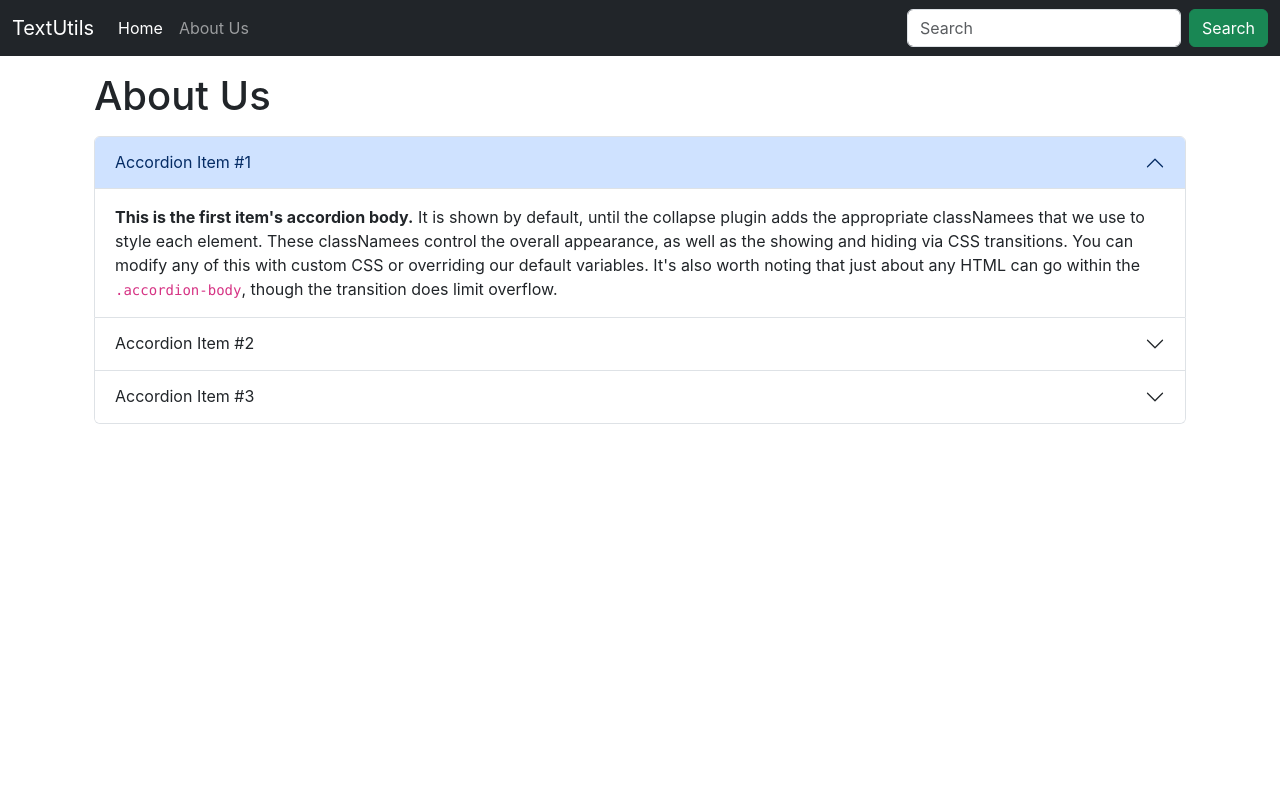
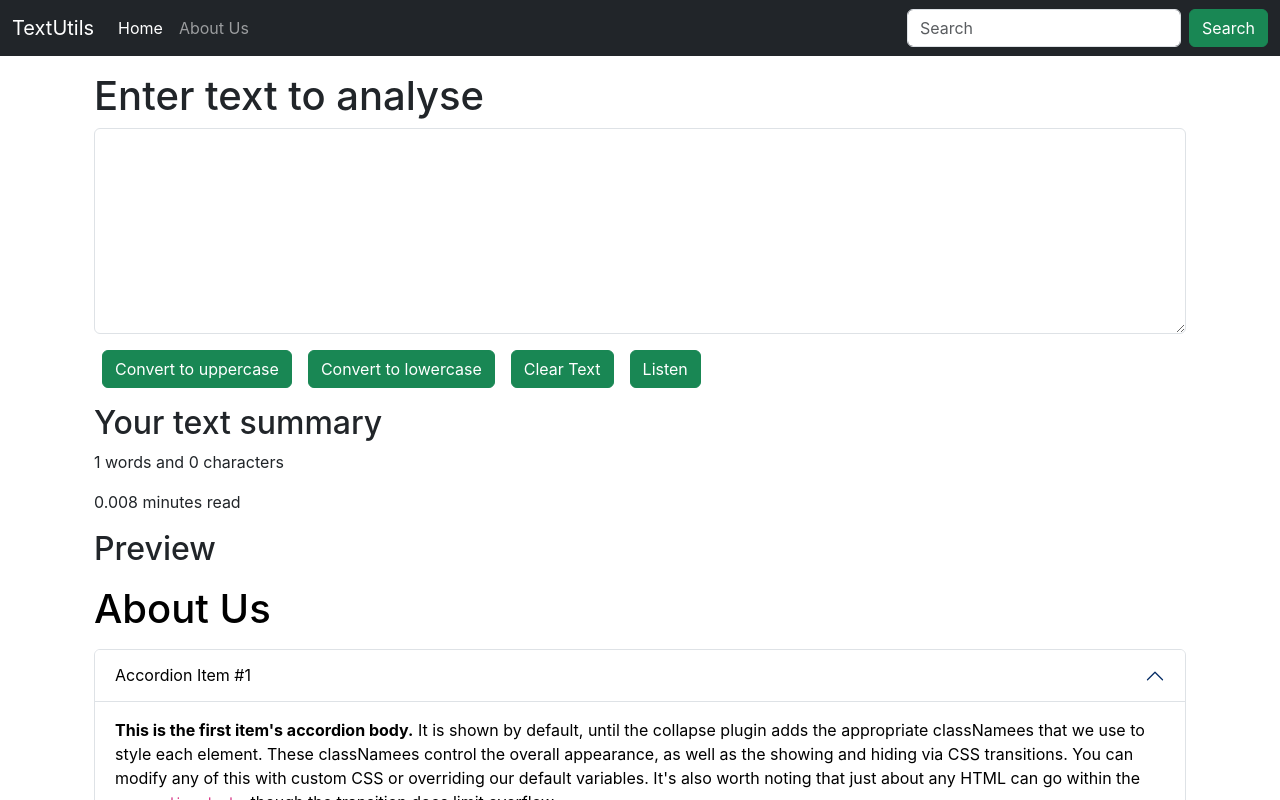
Before and after one commit to ayushigupta4/Learning-react, a React (Create React App) app: page / in a window 1280 px wide. Shown: the top 800 px of the page. Built offline with nearby package versions, Linux system fonts and the light colour scheme.

Commit message:
Add dark/light mode feature

```diff
--- a/src/App.js
+++ b/src/App.js
@@ -10,7 +10,7 @@ function App() {
       <Navbar title="TextUtils" home="Home" about="About Us"/>
       <div className="container my-3">
 
-        {/* <TextForm heading="Enter text to analyse"/> */}
+        <TextForm heading="Enter text to analyse"/>
 
         <About/>
       </div>
--- a/src/components/About.js
+++ b/src/components/About.js
@@ -1,47 +1,76 @@
-import React from 'react'
+import React, {useState} from 'react'
 
 export default function About() {
+
+    const [myStyle, setMyStyle] = useState({
+        color: 'black',
+        backgroundColor: 'white'
+    });
+
+    const [btntext, setBtnText] = useState("Dark Mode");
+
+    const toggleStyle = () => {
+        if(myStyle.color === 'black') {
+            setMyStyle({
+                color: 'white',
+                backgroundColor: 'black',
+                border: '1px solid while'
+            });
+            setBtnText("Light mode");
+        }
+        else {
+            setMyStyle({
+                color: 'black',
+                backgroundColor: 'white'
+            });
+            setBtnText("Dark mode");
+        }
+    }
+
   return (
-    <div className='container'>
+    <div className='container' style={myStyle}>
         <h1 className="my-3">About Us</h1>
         <div className="accordion" id="accordionExample">
             <div className="accordion-item">
                 <h2 className="accordion-header">
-                <button className="accordion-button" type="button" data-bs-toggle="collapse" data-bs-target="#collapseOne" aria-expanded="true" aria-controls="collapseOne">
+                <button style={myStyle} className="accordion-button" type="button" data-bs-toggle="collapse" data-bs-target="#collapseOne" aria-expanded="true" aria-controls="collapseOne">
                     Accordion Item #1
                 </button>
                 </h2>
                 <div id="collapseOne" className="accordion-collapse collapse show" data-bs-parent="#accordionExample">
-                    <div className="accordion-body">
+                    <div className="accordion-body" style={myStyle}>
                         <strong>This is the first item's accordion body.</strong> It is shown by default, until the collapse plugin adds the appropriate classNamees that we use to style each element. These classNamees control the overall appearance, as well as the showing and hiding via CSS transitions. You can modify any of this with custom CSS or overriding our default variables. It's also worth noting that just about any HTML can go within the <code>.accordion-body</code>, though the transition does limit overflow.
                     </div>
                 </div>
             </div>
             <div className="accordion-item">
                 <h2 className="accordion-header">
-                <button className="accordion-button collapsed" type="button" data-bs-toggle="collapse" data-bs-target="#collapseTwo" aria-expanded="false" aria-controls="collapseTwo">
+                <button style={myStyle}  className="accordion-button collapsed" type="button" data-bs-toggle="collapse" data-bs-target="#collapseTwo" aria-expanded="false" aria-controls="collapseTwo">
                 Accordion Item #2
                 </button>
                 </h2>
                 <div id="collapseTwo" className="accordion-collapse collapse" data-bs-parent="#accordionExample">
-                    <div className="accordion-body">
+                    <div className="accordion-body" style={myStyle}>
                         <strong>This is the second item's accordion body.</strong> It is hidden by default, until the collapse plugin adds the appropriate classNamees that we use to style each element. These classNamees control the overall appearance, as well as the showing and hiding via CSS transitions. You can modify any of this with custom CSS or overriding our default variables. It's also worth noting that just about any HTML can go within the <code>.accordion-body</code>, though the transition does limit overflow.
                     </div>
                 </div>
             </div>
             <div className="accordion-item">
                 <h2 className="accordion-header">
-                <button className="accordion-button collapsed" type="button" data-bs-toggle="collapse" data-bs-target="#collapseThree" aria-expanded="false" aria-controls="collapseThree">
+                <button style={myStyle} className="accordion-button collapsed" type="button" data-bs-toggle="collapse" data-bs-target="#collapseThree" aria-expanded="false" aria-controls="collapseThree">
                 Accordion Item #3
                 </button>
                 </h2>
                 <div id="collapseThree" className="accordion-collapse collapse" data-bs-parent="#accordionExample">
-                    <div className="accordion-body">
+                    <div className="accordion-body" style={myStyle}>
                         <strong>This is the third item's accordion body.</strong> It is hidden by default, until the collapse plugin adds the appropriate classNamees that we use to style each element. These classNamees control the overall appearance, as well as the showing and hiding via CSS transitions. You can modify any of this with custom CSS or overriding our default variables. It's also worth noting that just about any HTML can go within the <code>.accordion-body</code>, though the transition does limit overflow.
                     </div>
                 </div>
             </div>
         </div>
+        <div className="container my-3">
+            <button onClick={toggleStyle} type='button' className='btn btn-success'>{btntext}</button>
+        </div>
     </div>
   )
 }
--- a/src/components/Navbar.js
+++ b/src/components/Navbar.js
@@ -21,6 +21,7 @@ export default function Navbar(prop) {
               </li>
 
             </ul>
+
             <form className="d-flex" role="search">
               <input className="form-control me-2" type="search" placeholder="Search" aria-label="Search"/>
               <button className="btn btn-success" type="submit">Search</button>
```
